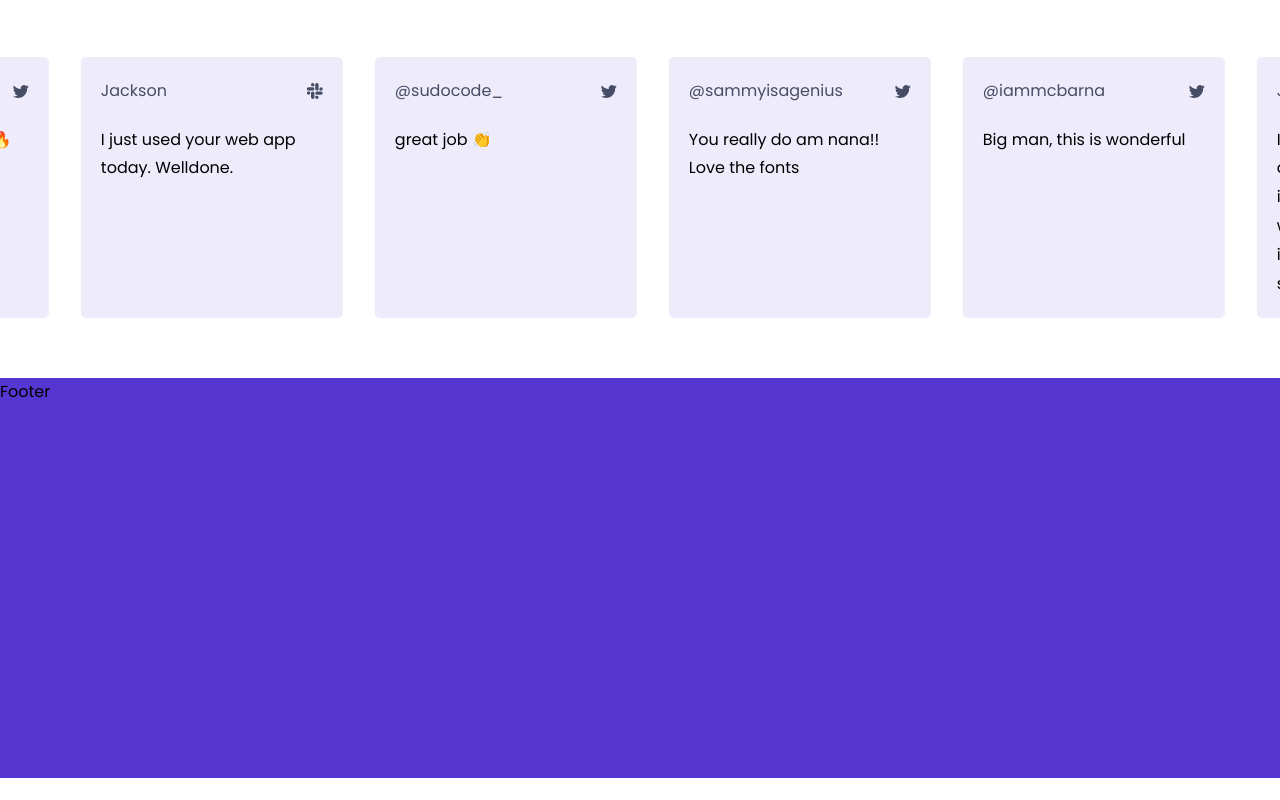
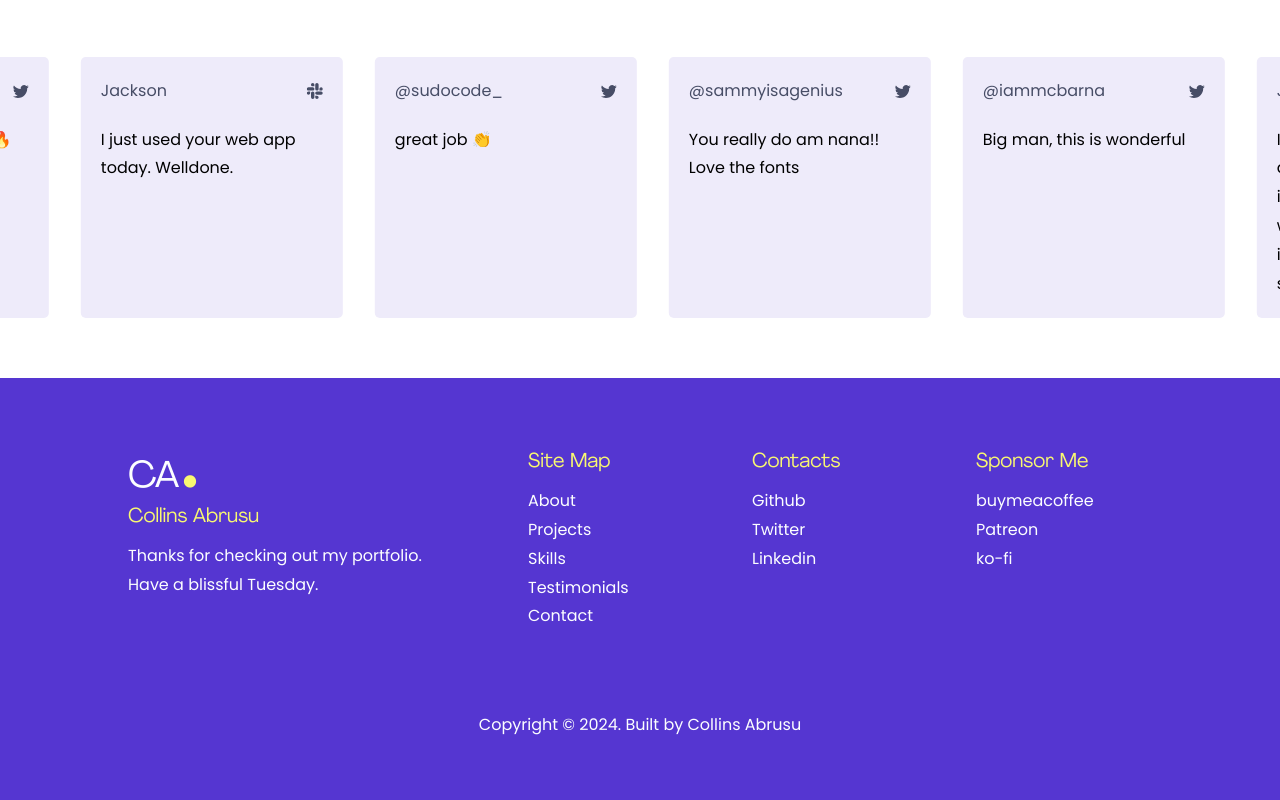
Before and after one commit to abrusu-collins/Portfolio-v7, a Next.js app: page / in a window 1280 px wide. Shown: the part 3666-4466 px from the top of the page. Before the commit the page ends 4444 px from the top, so only its background shows below. Built offline with nearby package versions, Linux system fonts and the light colour scheme.

Commit message:
footer done

```diff
--- a/src/components/Footer.jsx
+++ b/src/components/Footer.jsx
@@ -1,7 +1,61 @@
 import React from "react";
+import Link from "next/link";
+function Footer() {
+  const year = new Date().getFullYear();
+  const dayNumber = new Date().getDay();
+  const days = [
+    "Sunday",
+    "Monday",
+    "Tuesday",
+    "Wednesday",
+    "Thursday",
+    "Friday",
+    "Saturday",
+  ];
+  return (
+    <footer>
+      <div className="footer">
+        <div>
+          <Link href="/">
+            <p className="name">
+              CA<span>.</span>
+            </p>
+          </Link>
+          <p className="footer-title">Collins Abrusu</p>
+          <p>
+            Thanks for checking out my portfolio. <br /> Have a blissful{" "}
+            {days[dayNumber]}.
+          </p>
+        </div>
 
-function Footer() {
-  return <footer className="footer">Footer</footer>;
+        <div>
+          <p className="footer-title">Site Map</p>
+          <Link href="/">About</Link>
+          <Link href="/offering">Projects</Link>
+          <Link href="/menu">Skills</Link>
+          <Link href="/about">Testimonials</Link>
+          <Link href="/events">Contact</Link>
+        </div>
+
+        <div>
+          <p className="footer-title">Contacts</p>
+          <a href="https://github.com/abrusu-collins">Github</a>
+          <a href="https://twitter.com/sedem_tsx">Twitter</a>
+          <a href="https://www.linkedin.com/in/abrusu-collins-359a4416a/">
+            Linkedin
+          </a>
+        </div>
+
+        <div>
+          <p className="footer-title">Sponsor Me</p>
+          <a href="https://www.buymeacoffee.com/collinsabrusu">buymeacoffee</a>
+          <a href="https://www.patreon.com/abrusucollins">Patreon</a>
+          <a href="https://ko-fi.com/abrusucollins">ko-fi</a>
+        </div>
+      </div>
+      <p>Copyright &copy; {year}. Built by Collins Abrusu</p>
+    </footer>
+  );
 }
 
 export default Footer;
--- a/src/styles/index.css
+++ b/src/styles/index.css
@@ -278,9 +278,41 @@ nav ul {
   color: #474d66;
 }
 
-.footer {
-  height: 50vh;
+footer {
   background-color: #5536d1;
+  color: #fcfeff;
+  padding: 60px 0;
+  width: 100%;
+}
+footer .footer {
+  width: 80%;
+  display: grid;
+  grid-template-columns: 2fr 1fr 1fr 1fr;
+  margin: auto;
+  gap: 3rem;
+}
+footer .footer .name {
+  font-size: 37px;
+  font-family: agrandir;
+}
+footer .footer .name span {
+  color: #f9f871;
+  font-size: 100px;
+}
+footer .footer div .footer-title {
+  font-size: 20px;
+  font-family: agrandir;
+  color: #f9f871;
+  margin: 10px 0;
+}
+footer .footer div a {
+  text-decoration: none;
+  color: #fcfeff;
+  display: block;
+}
+footer > p {
+  text-align: center;
+  margin-top: 80px;
 }
 
 @media screen and (max-width: 966px) {
--- a/src/styles/sass/_footer.scss
+++ b/src/styles/sass/_footer.scss
@@ -1,4 +1,38 @@
-.footer{
-    height: 50vh;
-    background-color: $blue;
+footer {
+  background-color: $blue;
+  color: $white;
+  padding: 60px 0;
+  width: 100%;
+  & .footer {
+    width: 80%;
+    display: grid;
+    grid-template-columns: 2fr 1fr 1fr 1fr;
+    margin: auto;
+    gap: 3rem;
+    & .name {
+        font-size: 37px;
+        font-family: agrandir;
+        & span {
+          color: $green;
+          font-size: 100px;
+        }
+      }
+    & div {
+      & .footer-title {
+        font-size: 20px;
+        font-family: agrandir;
+        color: $green;
+        margin: 10px 0;
+      }
+      & a {
+        text-decoration: none;
+        color: $white;
+        display: block;
+      }
+    }
+  }
+  & > p {
+    text-align: center;
+    margin-top: 80px;
+  }
 }
```
